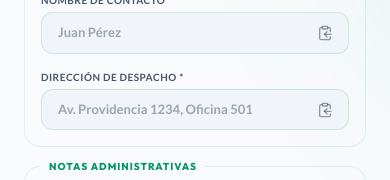
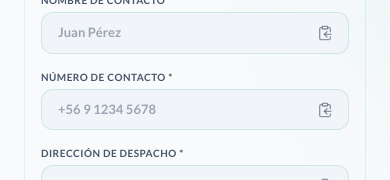
Before and after one commit to KevinKeyssx/GlobalCetAdmin-Front, a SvelteKit app: page /dashboard/quotes/form in a window 390 px wide. Shown: the part 558-738 px from the top of the page. Built offline with nearby package versions, Linux system fonts and the light colour scheme; no server answers.

Commit message:
formPhoneNumber & phoneNumberError implemented

```diff
--- a/src/routes/dashboard/quotes/form/+page.svelte
+++ b/src/routes/dashboard/quotes/form/+page.svelte
@@ -14,7 +14,8 @@
 	import {
 		formatRut,
 		validateRut,
-		validateEmail
+		validateEmail,
+		validatePhoneNumber
 	}                                       from '$lib/utils/string';
 	import type {
 		Quote,
@@ -59,11 +60,12 @@
 	const quoteId   = $derived( page.url.searchParams.get( 'id' ) || '' );
 	const isEditing = $derived( !!quoteId );
 
-	// ─── Form Fields ──────────────────────────────────────────────────────────────
+		// ─── Form Fields ──────────────────────────────────────────────────────────────
 	let formCompanyName = $state( '' );
 	let formRut         = $state( '' );
 	let formEmail       = $state( '' );
 	let formContactName = $state( '' );
+	let formPhoneNumber = $state( '' );
 	let formAddress     = $state( '' );
 	let formAdminNotes  = $state( '' );
 
@@ -72,11 +74,12 @@
 	let formKits     = $state< KitRelation[] >( [] );
 	let formLabs     = $state< LabRelation[] >( [] );
 
-	// Error states
+		// Error states
 	let companyNameError = $state( '' );
 	let rutError         = $state( '' );
 	let emailError       = $state( '' );
 	let contactNameError = $state( '' );
+	let phoneNumberError = $state( '' );
 	let addressError     = $state( '' );
 	let itemsError       = $state( '' );
 
@@ -123,7 +126,7 @@
 			.map( ( item ) => ( { mobileLabId : item.id } ) ) || []
 	);
 
-	// ─── Mapped Initial Data for isFormDirty ──────────────────────────────────────
+		// ─── Mapped Initial Data for isFormDirty ──────────────────────────────────────
 	const initialDataMapped = $derived.by( () => {
 		if ( !initialData ) return null;
 
@@ -136,6 +139,7 @@
 			rut          : initialData.clientData.rut,
 			email        : initialData.clientData.email,
 			contactName  : initialData.clientData.contactName,
+			phoneNumber  : initialData.clientData.phoneNumber || '',
 			address      : initialData.clientData.address || '',
 			adminNotes   : initialData.adminNotes || '',
 			products     : initialData.items
@@ -161,6 +165,7 @@
 			formRut         = initialData.clientData.rut;
 			formEmail       = initialData.clientData.email;
 			formContactName = initialData.clientData.contactName;
+			formPhoneNumber = initialData.clientData.phoneNumber || '';
 			formAddress     = initialData.clientData.address || '';
 			formAdminNotes  = initialData.adminNotes || '';
 
@@ -201,6 +206,7 @@
 			formRut         = '';
 			formEmail       = '';
 			formContactName = '';
+			formPhoneNumber = '';
 			formAddress     = '';
 			formAdminNotes  = '';
 			formProducts    = [];
@@ -211,6 +217,7 @@
 			rutError         = '';
 			emailError       = '';
 			contactNameError = '';
+			phoneNumberError = '';
 			addressError     = '';
 			itemsError       = '';
 
@@ -219,9 +226,9 @@
 	} );
 
 	// ─── Reactive RUT Formatting and Real-time Validation ─────────────────────────
-	$effect( () => {
+	$effect( ( ) => {
 		const raw = formRut;
-		untrack( () => {
+		untrack( ( ) => {
 			const formatted = formatRut( raw );
 			if ( formatted !== raw ) {
 				formRut = formatted;
@@ -234,6 +241,29 @@
 				}
 			} else {
 				rutError = '';
+			}
+		} );
+	} );
+
+	// ─── Reactive Phone Number Filtering and Real-time Validation ─────────────────
+	$effect( ( ) => {
+		const raw = formPhoneNumber;
+		untrack( ( ) => {
+			const cleaned = raw.replace( /\D/g, '' );
+			const limited = cleaned.slice( 0, 9 );
+			if ( limited !== raw ) {
+				formPhoneNumber = limited;
+			}
+			if ( formPhoneNumber.length === 9 ) {
+				if ( !validatePhoneNumber( formPhoneNumber ) ) {
+					phoneNumberError = 'Número inválido (debe empezar con un dígito de 2 a 9)';
+				} else {
+					phoneNumberError = '';
+				}
+			} else if ( formPhoneNumber.length > 0 ) {
+				phoneNumberError = 'Debe tener exactamente 9 dígitos';
+			} else {
+				phoneNumberError = '';
 			}
 		} );
 	} );
@@ -292,7 +322,7 @@
 	}
 
 	// ─── Shared Utilities Bindings ────────────────────────────────────────────────
-	const isDirty = $derived.by( () => {
+	const isDirty = $derived.by( ( ) => {
 		return isFormDirty(
 			{
 				name         : '',
@@ -308,6 +338,7 @@
 				rut          : formRut,
 				email        : formEmail,
 				contactName  : formContactName,
+				phoneNumber  : formPhoneNumber,
 				address      : formAddress,
 				adminNotes   : formAdminNotes,
 				products     : formProducts.map( ( p ) => ( { productId : p.productId, quantity : p.quantity } ) ),
@@ -387,6 +418,7 @@
 		rutError         = '';
 		emailError       = '';
 		contactNameError = '';
+		phoneNumberError = '';
 		addressError     = '';
 		itemsError       = '';
 
@@ -415,6 +447,14 @@
 
 		if ( !formContactName.trim() ) {
 			contactNameError = 'El nombre de contacto es obligatorio';
+			isValid          = false;
+		}
+
+		if ( !formPhoneNumber.trim() ) {
+			phoneNumberError = 'El número de contacto es obligatorio';
+			isValid          = false;
+		} else if ( !validatePhoneNumber( formPhoneNumber.trim() ) ) {
+			phoneNumberError = 'El número de contacto debe tener 9 dígitos y empezar con un número de 2 a 9';
 			isValid          = false;
 		}
 
@@ -454,6 +494,7 @@
 				address     : formAddress.trim(),
 				email       : formEmail.trim(),
 				contactName : formContactName.trim(),
+				phoneNumber : formPhoneNumber.trim(),
 			},
 			items      : {
 				products   : formProducts.map( ( p ) => ( { id : p.productId, quantity : p.quantity } ) ),
@@ -579,6 +620,18 @@
                             />
                         </div>
 
+                        <div class="space-y-1 mb-4">
+                            <label for="phone-input" class="text-[10px] font-bold text-text-muted uppercase tracking-wider block">
+                                Número de contacto *
+                            </label>
+                            <InputText
+                                id          = "phone-input"
+                                bind:value  = { formPhoneNumber }
+                                bind:error  = { phoneNumberError }
+                                placeholder = "+56 9 1234 5678"
+                            />
+                        </div>
+
                         <div class="space-y-1">
                             <label for="address-input" class="text-[10px] font-bold text-text-muted uppercase tracking-wider block">
                                 Dirección de despacho *
```
